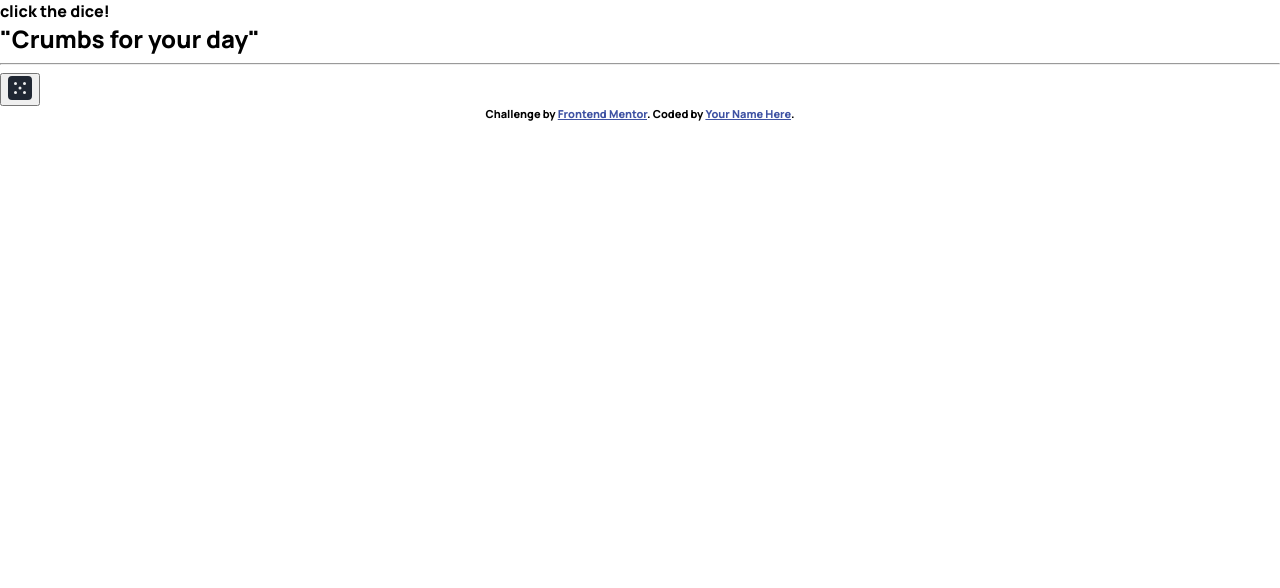
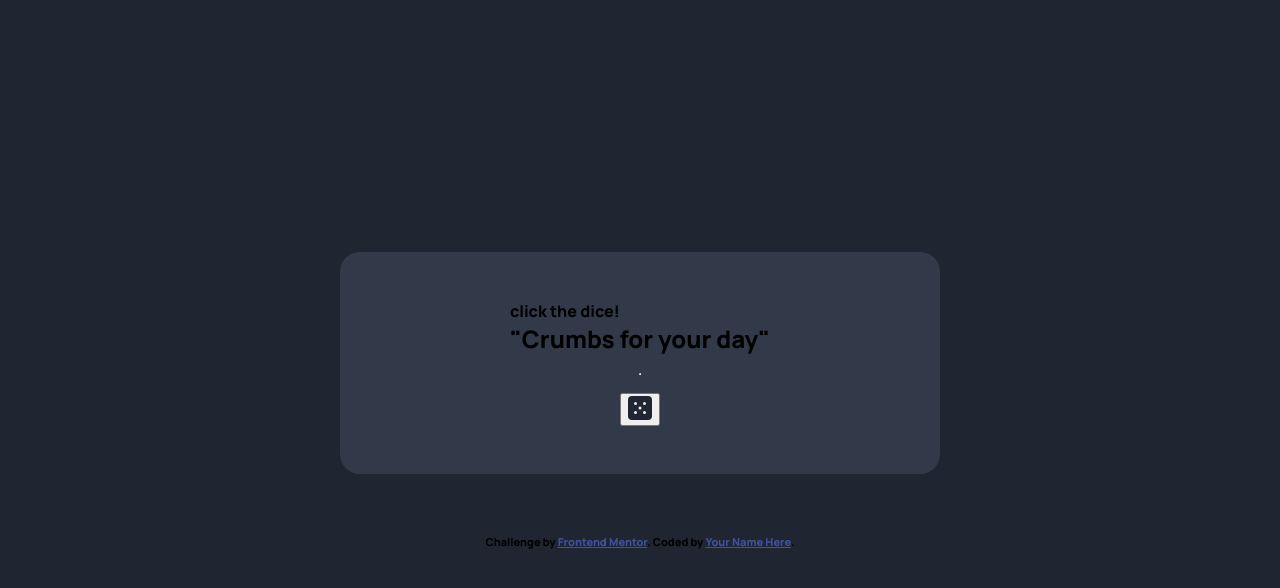
Before and after one commit to trishacapitle/advice-generator, a website built with Vite: page index.html in a window 1280 px wide. Built offline with nearby package versions, Linux system fonts and the light colour scheme; some icons are missing.

Commit message:
added styles for body and card

```diff
--- a/style.css
+++ b/style.css
@@ -23,3 +23,29 @@ body, h2, p {
     padding: 0;
     font-family: 'Manrope', sans-serif;
 }
+
+
+/* ----------------------- */
+
+body {
+    display: flex;
+    flex-direction: column;
+    justify-content: center;
+    align-items: center;
+    height: 100vh;
+    background-color: var(--dark-blue);
+
+    gap: 60px;
+}
+
+.card {
+    position: relative;
+    width: 600px;
+    display: flex;
+    flex-direction: column;
+    align-items: center;
+    gap: 10px;
+    padding: 3em;
+    border-radius: 20px;
+    background-color: var(--dark-grayish-blue);
+}
```
